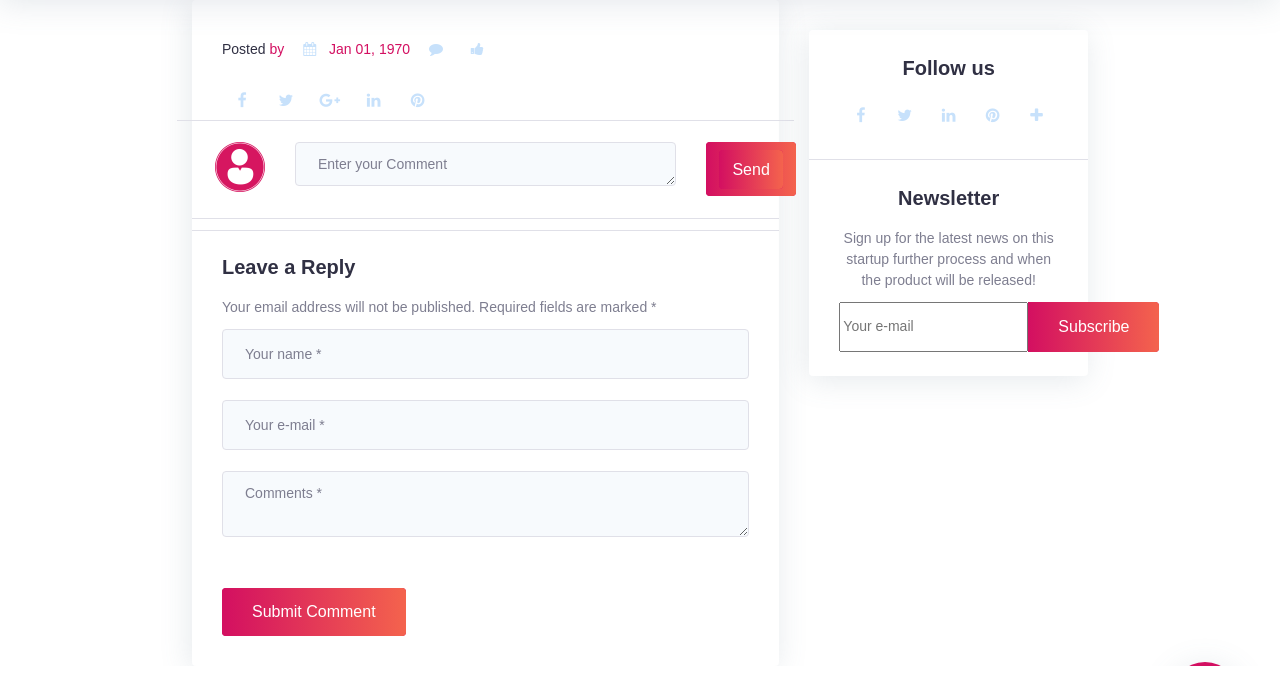
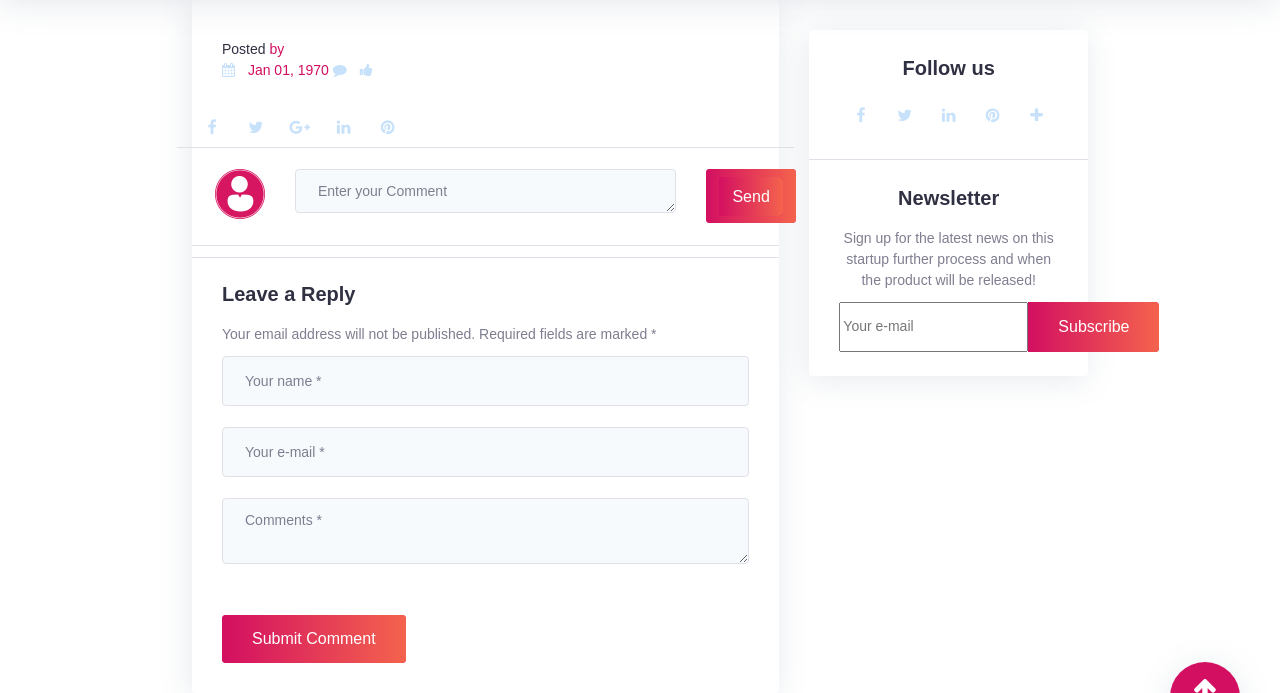
Before and after one commit to vasudevareddyreddem/motivation, a CodeIgniter app: page /motivation/index.php/motivation/singlepost in a window 1280 px wide. Shown: the part 168-861 px from the top of the page. Before the commit the page ends 834 px from the top, so only its background shows below. Run offline with CodeIgniter, Linux system fonts and the light colour scheme; data that the repository does not hold is empty; some libraries are stand-ins or nearby versions; some web fonts are replaced.

Commit message:
single  page  changes purpose
single  page  changes purpose

```diff
--- a/application/views/html/single.php
+++ b/application/views/html/single.php
@@ -19,15 +19,19 @@
 
                 <div class="post post-default section-top-30 inset-left-15 inset-right-15 inset-md-left-30 inset-md-right-30">
 
-                  <h4><?php echo isset($post_images['text'])?$post_images['text']:''; ?></h4>
-
-                  <div class="post-meta element-groups-15">
-                    <div class="small text-gray-dark post-meta-author">Posted<span class="text-primary"> by <a href="">
+                  <h4><?php echo isset($post_images['title'])?$post_images['title']:''; ?></h4>
+				 <div class="small text-gray-dark post-meta-author">Posted<span class="text-primary"> by <a href="">
 					<?php echo isset($post_images['name'])?$post_images['name']:''; ?></a></span></div>
 					<a href="#" class="post-meta-date small">
 					<?php echo date('M d,  Y',strtotime(htmlentities($post_images['create_at'])));?></a>
 					<a href="#comments" class="post-meta-comment small"><?php if(count($post_images['comment_list'])>0){ echo count($post_images['comment_list']) ; } ?></a>
 					<a href="javascript:void(0)" onclick="likecount('<?php echo $post_images['p_id']; ?>');" class="post-meta-like small"><span id="count"><?php if($post_images['like_count']>0){ echo $post_images['like_count']; } ?> </span></a>
+
+                  </div> <?php if(count($post_images['p_list'])>0){ ?>
+                     <div id="gallery<?php echo $post_images['p_id']; ?>"></div>
+					<?php } ?>
+                  <div class="post-meta element-groups-15">
+
 					<?php
 					$title=urlencode($post_images['text']);
 					if(count($post_images['p_list'])>0){
@@ -40,11 +44,7 @@
 					$image=$url;
 					?>
 
-
-                  </div> <?php if(count($post_images['p_list'])>0){ ?>
-                     <div id="gallery<?php echo $post_images['p_id']; ?>"></div>
-					<?php } ?>
-
+                   <h4><?php echo isset($post_images['text'])?$post_images['text']:''; ?></h4>
                   <div class="offset-top-20 reveal-sm-flex range-sm-justify range-xs-middle">
 
                     <div class="offset-top-15 offset-sm-top-0">
```
Also changed, not shown: assets/files/0.099422001521024549p2.jpg (added), assets/files/0.535380001521024552p1.jpg (added).
